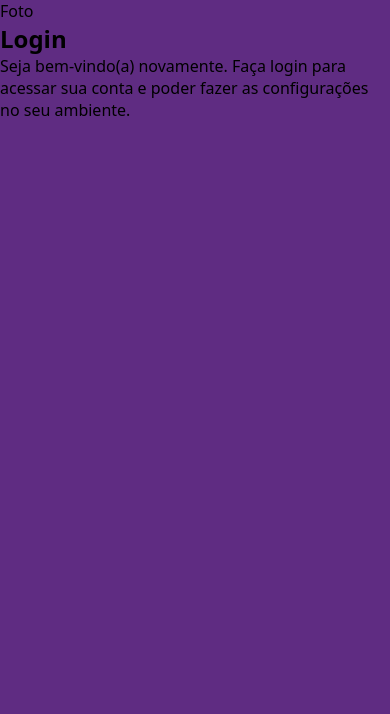
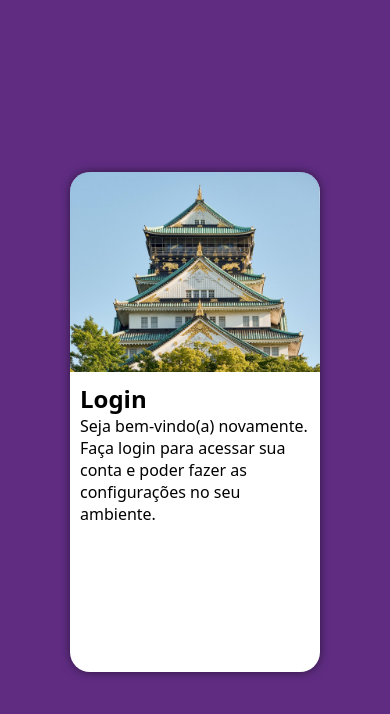
Before and after one commit to NatanLuan/projeto-login, a plain HTML site: page index.html in a window 390 px wide. Drawn offline with Linux system fonts and the light colour scheme.

Commit message:
media query

```diff
--- /dev/null
+++ b/estilos/media-query.css
@@ -0,0 +1,3 @@
+@charset "UTF-8";
+
+@media screen and (min-width: 768px) and (max-width: 992px) {}
--- a/estilos/style.css
+++ b/estilos/style.css
@@ -15,4 +15,40 @@
 
 body, html {
       background-color: #5f2c82;
+      height: 100vh;
+      width: 100vw;
 }
+
+main {
+      position: relative;
+      height: 100vh;
+      width: 100vw;
+}
+
+section#login {
+      position: absolute;
+      top: 50%;
+      left: 50%;
+      transform: translate(-50%, -50%);
+      overflow: hidden;
+
+      background-color: white;
+      width: 250px;
+      height: 500px;
+      border-radius: 20px;
+      box-shadow: 0px 0px 10px rgba(0, 0, 0, 0.521);
+}
+
+section#login > div#imagem {
+      display: block;
+      background-color: #5f2c82;
+      background-image: url(../imagens/pexels-mirko-kuzmanovic-15519045.jpg);
+      background-size: cover;
+      background-position: top;
+      height: 200px;
+}
+
+section#login > div#formulario {
+      display: block;
+      padding: 10px;
+}
--- a/index.html
+++ b/index.html
@@ -6,12 +6,13 @@
     <meta name="viewport" content="width=device-width, initial-scale=1.0">
     <title>Login</title>
     <link rel="stylesheet" href="estilos/style.css">
+    <link rel="stylesheet" href="estilos/media-query.css">
 </head>
 <body>
     <main>
         <section id="login">
             <div id="imagem">
-                Foto
+                <!-- Aqui vai a imagem nas CSS -->
             </div>
             <div id="formulario">
                 <h1>Login</h1>
```
